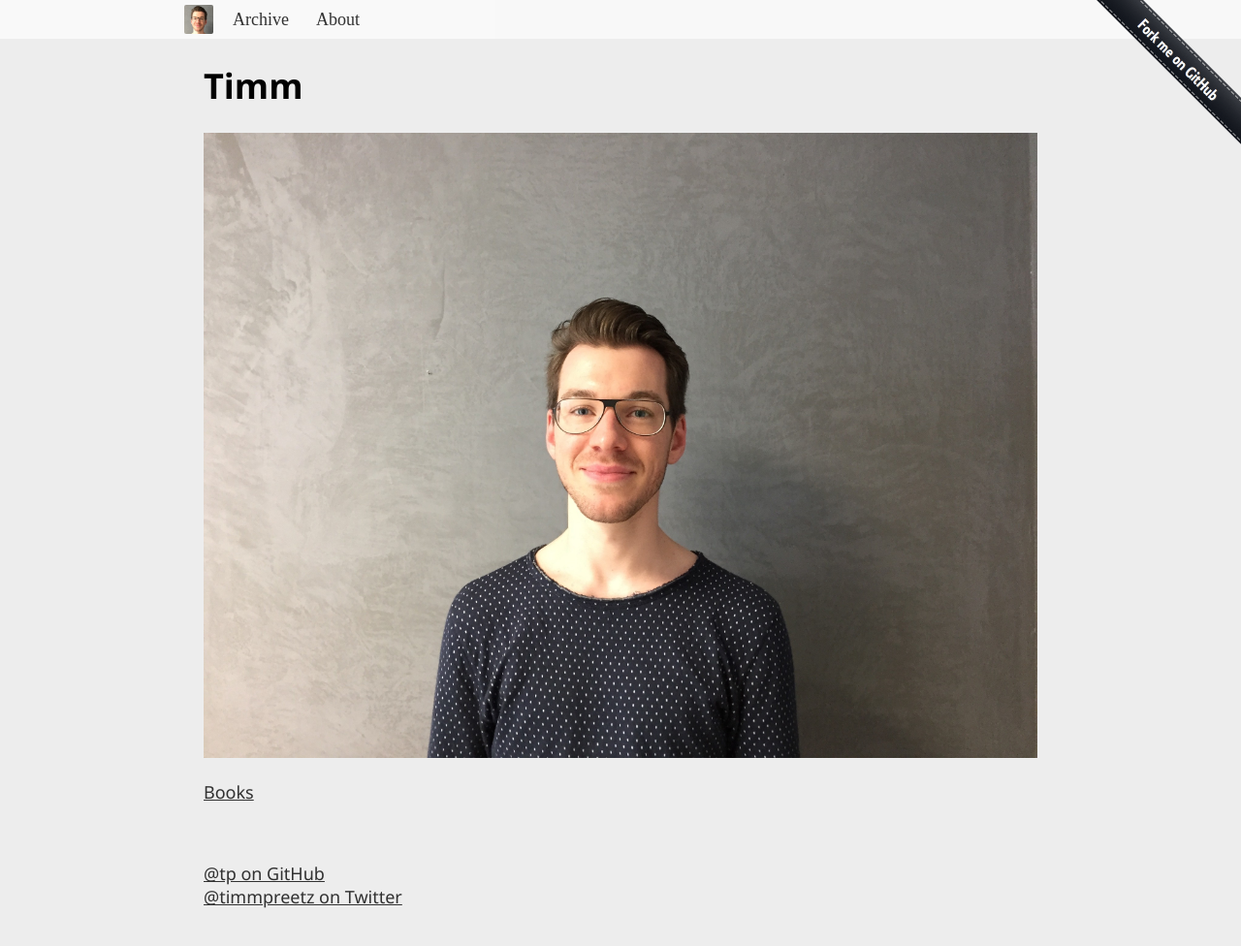
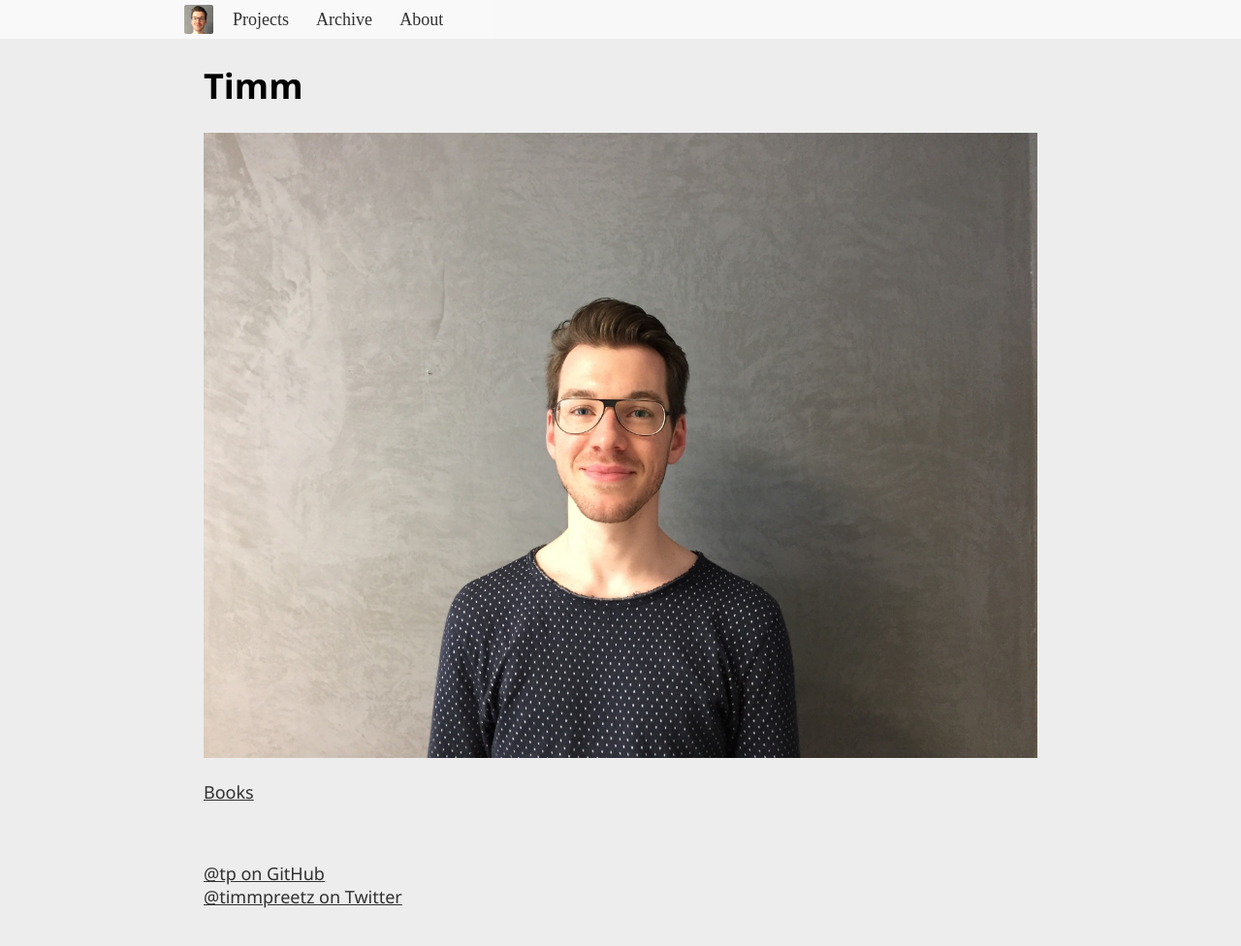
Before and after one commit to tp/page, a Jekyll site: the page built from about.md, in a window 1280 px wide and 997 px high. Shown: the top 976 px of the window at 97% size. Built offline with Jekyll 4.4.1, drawn with Linux system fonts in a browser that asks for light colours; our own code applies the rules of GitHub Pages for plain Markdown files.

Commit message:
Add new projects page

```diff
--- a/_layouts/default.html
+++ b/_layouts/default.html
@@ -196,7 +196,6 @@
 </head>
 <body>
 <div class="bg"></div>
-<a href="https://github.com/tp"><img style="position: fixed; top: 0; right: 0; border: 0; width: 149px; height: 149px; z-index: 2;" src="/assets/right-graphite@2x.png" alt="Fork me on GitHub"></a>
 
 <div id="navWrapper">
   <nav>
@@ -205,7 +204,7 @@
     </a>
     {% if page.imagebg != true %}
     {% endif %}
-    <a href="/archive">Archive</a>      <a href="/about">About</a>
+    <a href="/projects">Projects</a>      <a href="/archive">Archive</a>      <a href="/about">About</a>
   </nav>
 </div>
 
```
Also changed, not shown: projects.md (added, +1 -0 lines).
